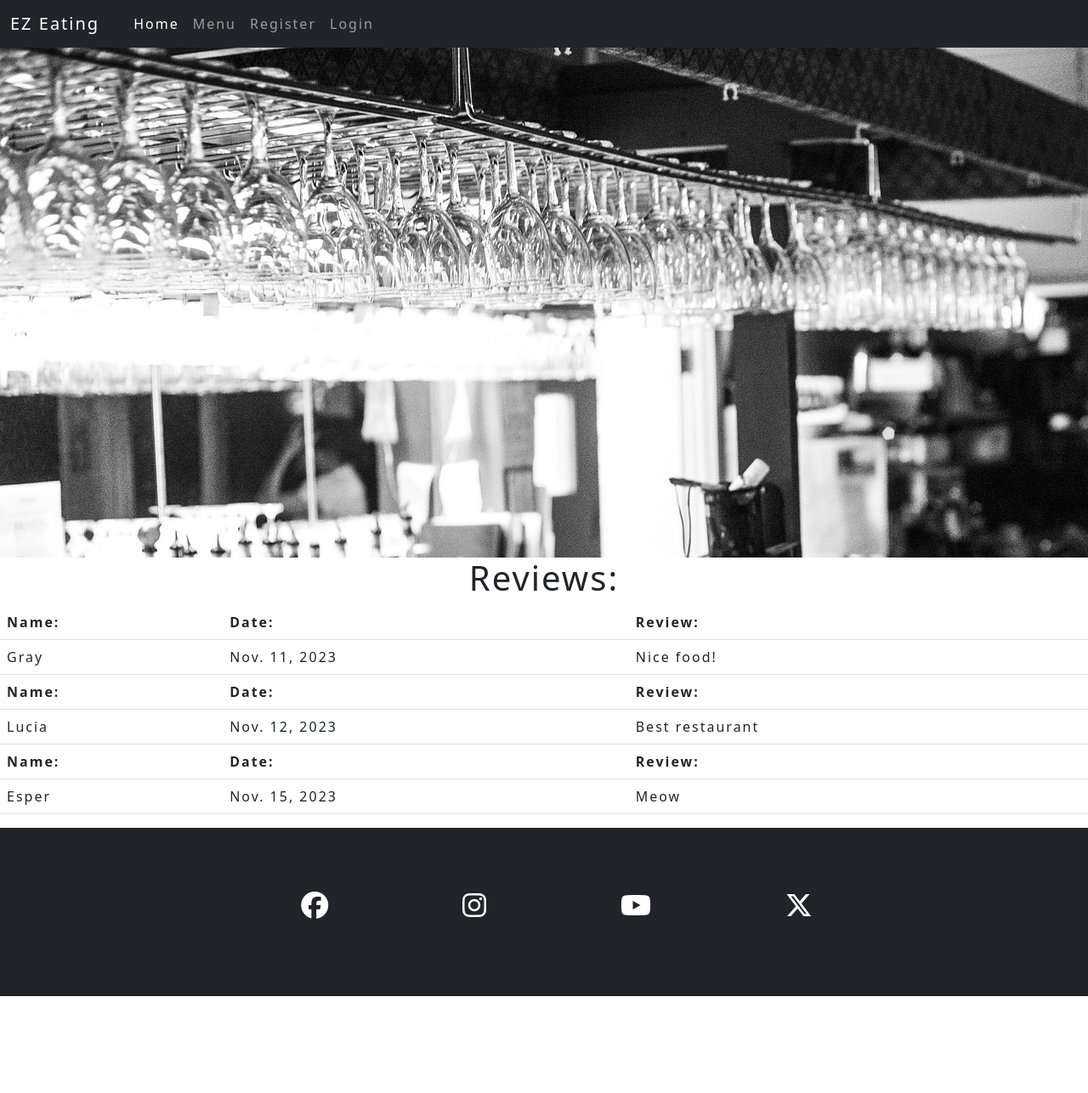
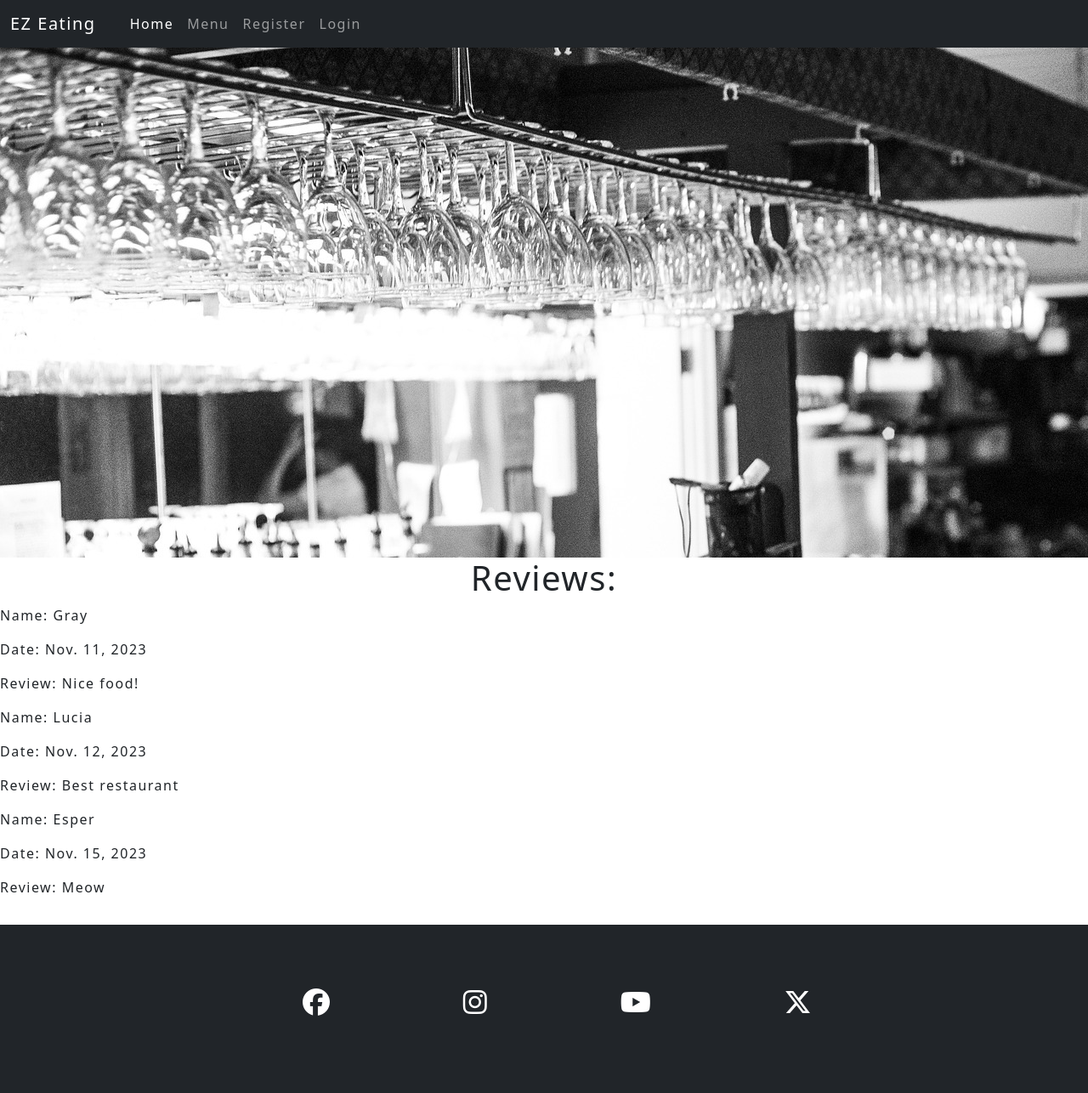
Before and after one commit to GreyWhite994/ez-eating, a Django app: page / in a window 1280 px wide. Shown: the whole page at 85% size. Before the commit the page ends 1172 px from the top, so only its background shows below. Run offline with Django 3.2, Linux system fonts and the light colour scheme; data comes from the database, SQL or seed files in the repository; some libraries are stand-ins or nearby versions.

Commit message:
Update to structure of how to display reviews on index.html

```diff
--- a/static/css/style.css
+++ b/static/css/style.css
@@ -1,8 +1,10 @@
+@import url('https://fonts.googleapis.com/css2?family=Raleway&display=swap');
+
 /* general style */
 
 body {
     font-family: Raleway, sans-serif;
-    letter-spacing: 2px;
+    letter-spacing: 1.5px;
 }
 
 /* button styling */
--- a/templates/base.html
+++ b/templates/base.html
@@ -4,8 +4,6 @@
 <html lang="en" class="h-100">
 <head>
     <meta charset="UTF-8">
-    <link rel="preconnect" href="https://fonts.gstatic.com" crossorigin>
-    <link href="https://fonts.googleapis.com/css2?family=Raleway:ital,wght@0,400;1,600&display=swap" rel="stylesheet">
     <meta name="viewport" content="width=device-width, initial-scale=1.0">
     <link rel="stylesheet" href="{% static 'css/style.css' %}">
     <link rel="icon" type="image/x-icon" href="{% static 'images/favicon-32x32.png' %}">
--- a/templates/index.html
+++ b/templates/index.html
@@ -13,18 +13,13 @@
 <h1 class="text-center">Reviews:</h1>
     <table class="table ">
         {% for review in reviews %}
-            <tr>
-                <th>Name:</th>
-                <th>Date:</th>
-                <th>Review:</th>
-            </tr>
-            <tr>
-                <td>{{ review.name }}</td>
-                <td>{{ review.date }}</td>
-                <td>{{ review.review }}</td>
-            </tr>
+            <div>
+                <p>Name: {{ review.name }}</p>
+                <p>Date: {{ review.date }}</p>
+                <p>Review: {{ review.review }}</p>
+            </div>
             {% empty %}
-            <tr><td>There are no reviews!</td></tr>
+            <p>There are no reviews!</p>
         {% endfor %}
     </table>
 
```
